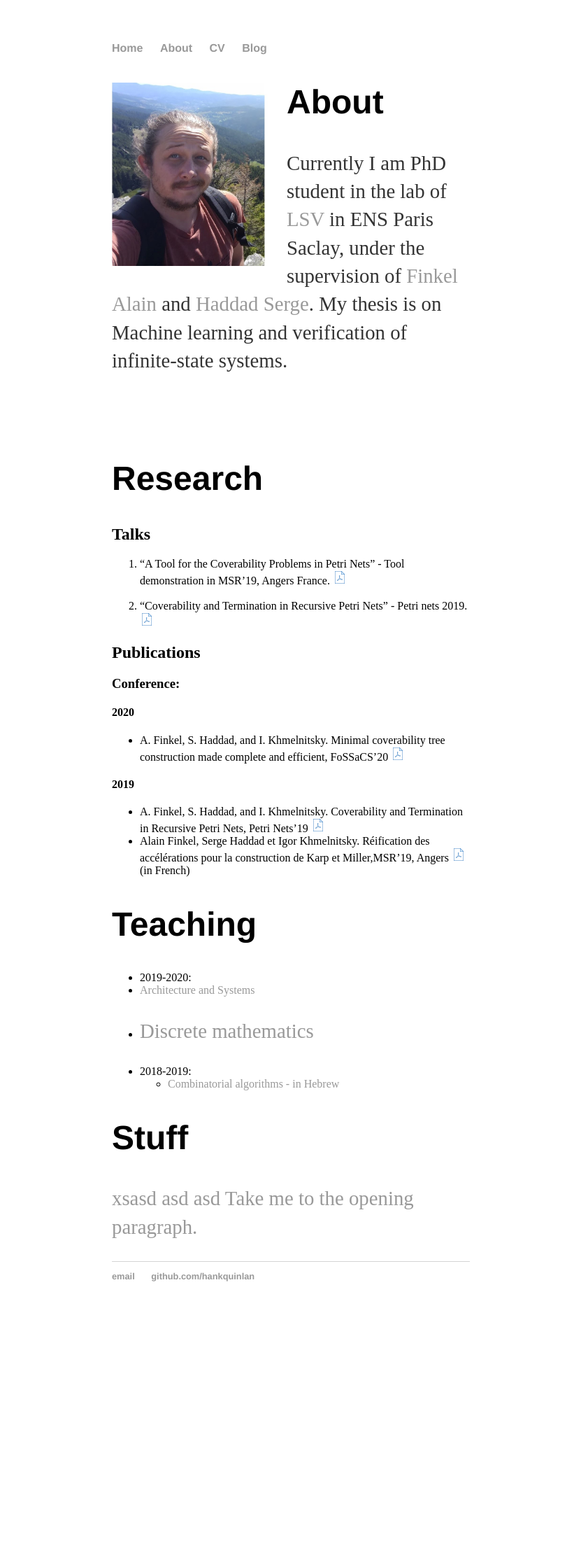
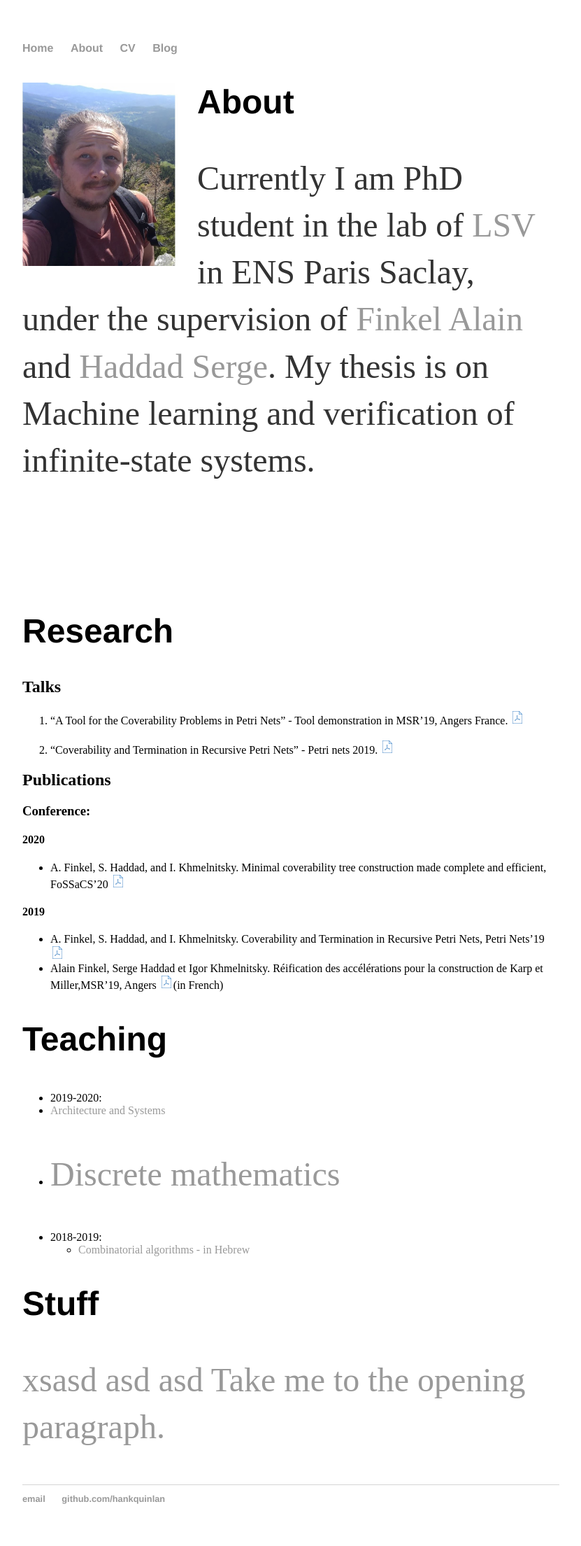
Before and after one commit to IgorKhm/igorkhm.github.io, a Jekyll site: the page built from index.md, in a window 1280 px wide. Shown: the whole page at 70% size, without its empty margins (224-1055 px from the left). Built offline with Jekyll 4.4.1, drawn with Linux system fonts in a browser that asks for light colours; before the commit the page ends 1891 px from its top, so only the background shows below that.

Commit message:
Update main.css

```diff
--- a/css/main.css
+++ b/css/main.css
@@ -1,6 +1,6 @@
 body {
     margin: 60px auto;
-    width: 40%;
+    width: 60%;
 }
 nav ul, footer ul {
     font-family:'Helvetica', 'Arial', 'Sans-Serif';
@@ -24,7 +24,7 @@ h1 {
     font-family:'Helvetica', 'Arial', 'Sans-Serif';
 }
 p {
-    font-size: 1.8em;
+    font-size: 3em;
     line-height: 1.4em;
     color: #333;
 }
```
